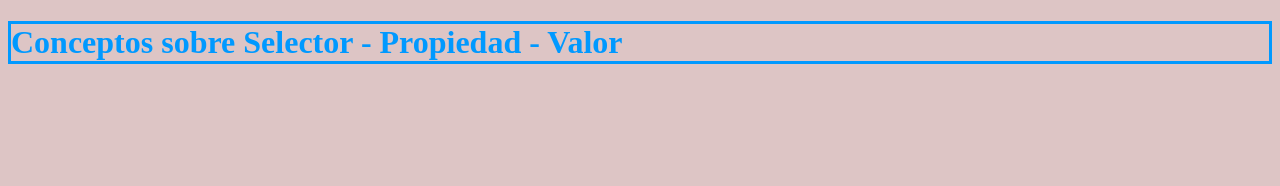
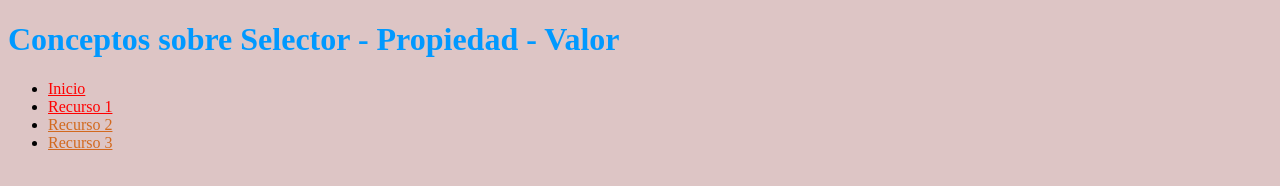
Before and after one commit to wicaraguay/CSS-Course, a plain HTML site: page Recurso-1 - Selectores/index.html in a window 1280 px wide. Drawn offline with Linux system fonts and the light colour scheme.

Commit message:
class and identy

```diff
--- a/Recurso-1 - Selectores/index.html
+++ b/Recurso-1 - Selectores/index.html
@@ -9,6 +9,13 @@
 </head>
 <body>
     <h1>Conceptos sobre Selector - Propiedad - Valor</h1>
-
+    <nav>
+        <ul>
+            <li><a class="link" href="index.html">Inicio</a></li>
+            <li><a class="link" href="recurso-1.html">Recurso 1</a></li>
+            <li><a id="link" href="recurso-2.html">Recurso 2</a></li>
+            <li><a id="link" href="recurso-3.html">Recurso 3</a></li>
+        </ul>
+    </nav>
 </body>
 </html>
--- a/Recurso-1 - Selectores/styles.css
+++ b/Recurso-1 - Selectores/styles.css
@@ -4,10 +4,16 @@ h1 {
     /* color: hsl(60, 83%, 50%); Modern*/
     /* color: oklch(0.73 0.1672 165.6) Modern*/
     color: #09f;
-    border-width: 3px;
+    /* border-width: 3px;
     border-style: solid;
-    border-color: currentColor;
+    border-color: currentColor; */
 }
 body {
     background-color: rgb(221, 197, 197);
 }
+.link {
+    color: red;
+}
+#link {
+    color: chocolate;
+}
```
